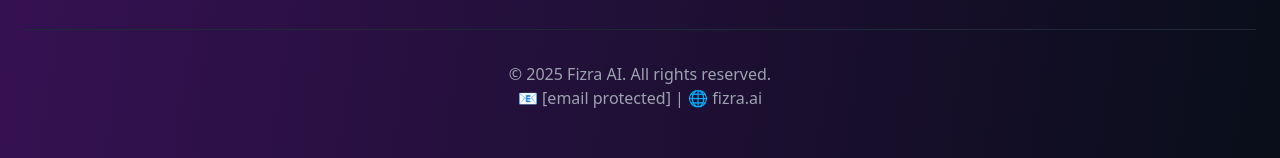
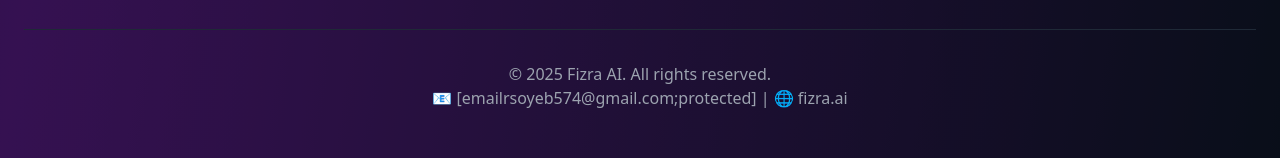
Before and after one commit to rsoyeb574-cpu/Fizra-Ai-, a plain HTML site: page index.html in a window 1280 px wide. Shown: the part 8003-8161 px from the top of the page. Drawn offline with nearby package versions, Linux system fonts and the light colour scheme.

Commit message:
Update index.html

```diff
--- a/index.html
+++ b/index.html
@@ -643,7 +643,7 @@
             </div>
             <div class="border-t border-gray-800 mt-8 pt-8 text-center text-gray-400">
                 <p>&copy; 2025 Fizra AI. All rights reserved.<br>
-                📧 <a href="/cdn-cgi/l/email-protection" class="__cf_email__" data-cfemail="25464a4b5144465165434c5f57440b444c">[email&#160;protected]</a> | 🌐 fizra.ai</p>
+                📧 <a href="/cdn-cgi/l/email-protection" class="__cf_email__" data-cfemail="rsoyeb574gmail.com">[emailrsoyeb574@gmail.com;protected]</a> | 🌐 fizra.ai</p>
             </div>
         </div>
     </footer>
```
